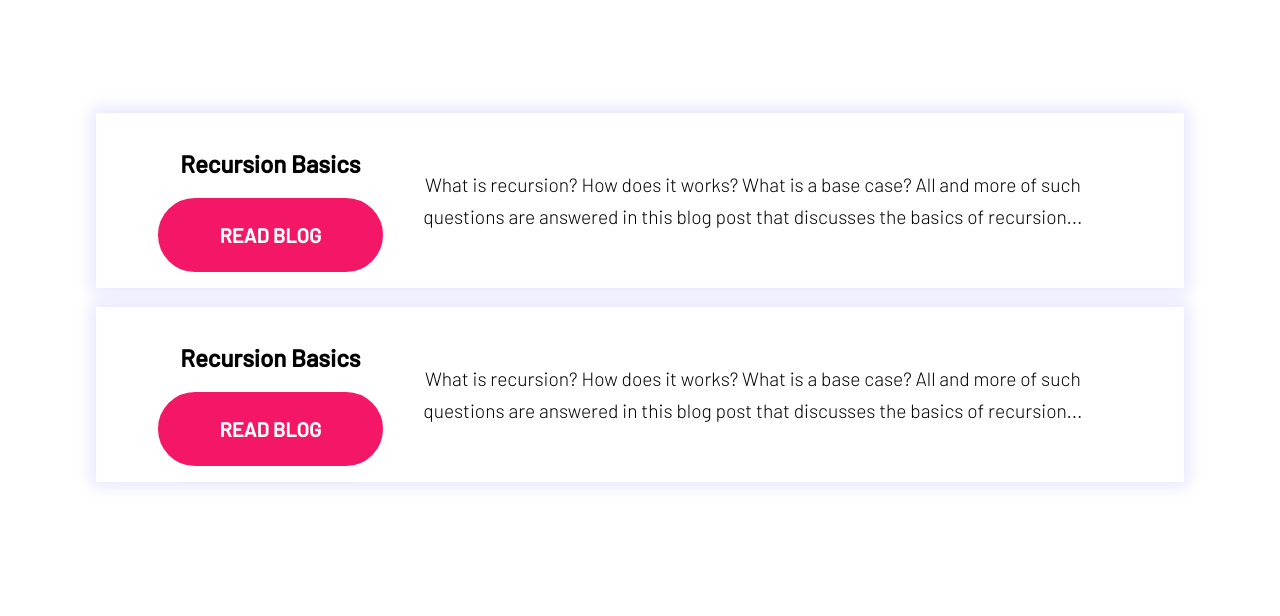
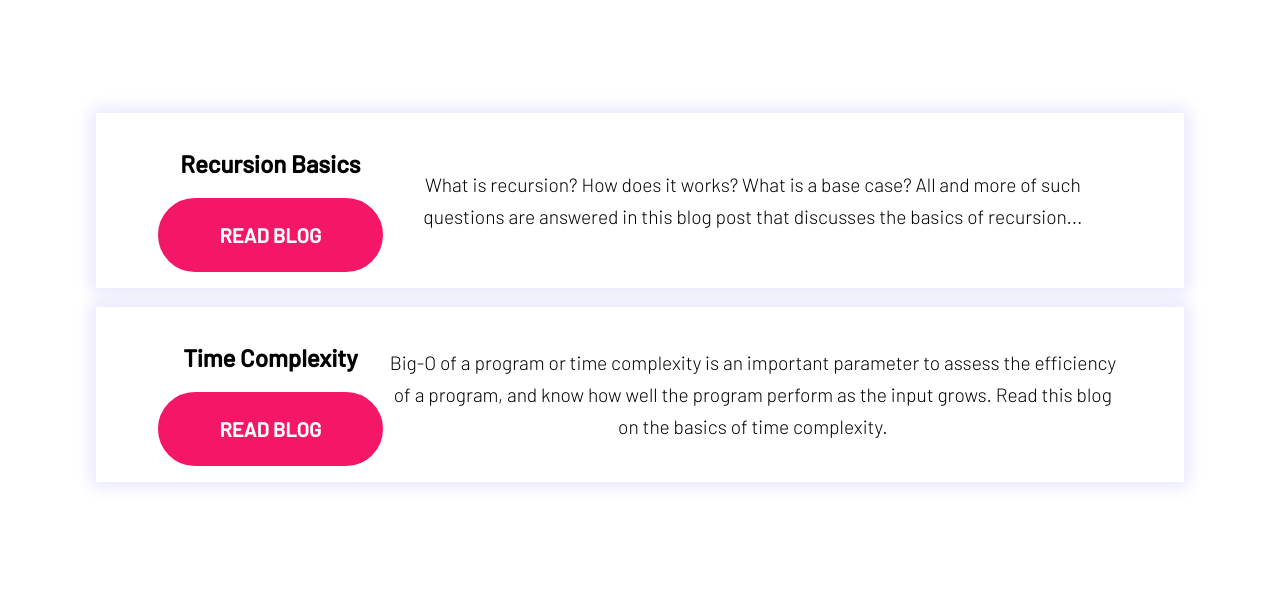
Before and after one commit to kaustubh-jsr/portfolio-page, a plain HTML site: page blogs.html in a window 1280 px wide. Shown: the part 127-743 px from the top of the page. Drawn offline with Linux system fonts and the light colour scheme.

Commit message:
Added second blog link

```diff
--- a/blogs.html
+++ b/blogs.html
@@ -42,12 +42,12 @@
             </div>
             <div class="content-text">
                 <div class="blog-header">
-                    <h2>Recursion Basics</h2>
-                    <a class="btn-dark" target="_blank" href="https://kaustubh-p.hashnode.dev/basics-of-recursion">Read Blog</a>
+                    <h2>Time Complexity</h2>
+                    <a class="btn-dark" target="_blank" href="https://kaustubh-p.hashnode.dev/time-complexity-big-o">Read Blog</a>
                 </div>
                 <p class="content-subtext">
-                    What is recursion? How does it works? What is a base case? All and more of such questions are answered in
-                    this blog post that discusses the basics of recursion...
+                    Big-O of a program or time complexity is an important parameter to assess the efficiency of a program, and know
+                    how well the program perform as the input grows. Read this blog on the basics of time complexity.
                 </p>
             </div>
         </div>
```
